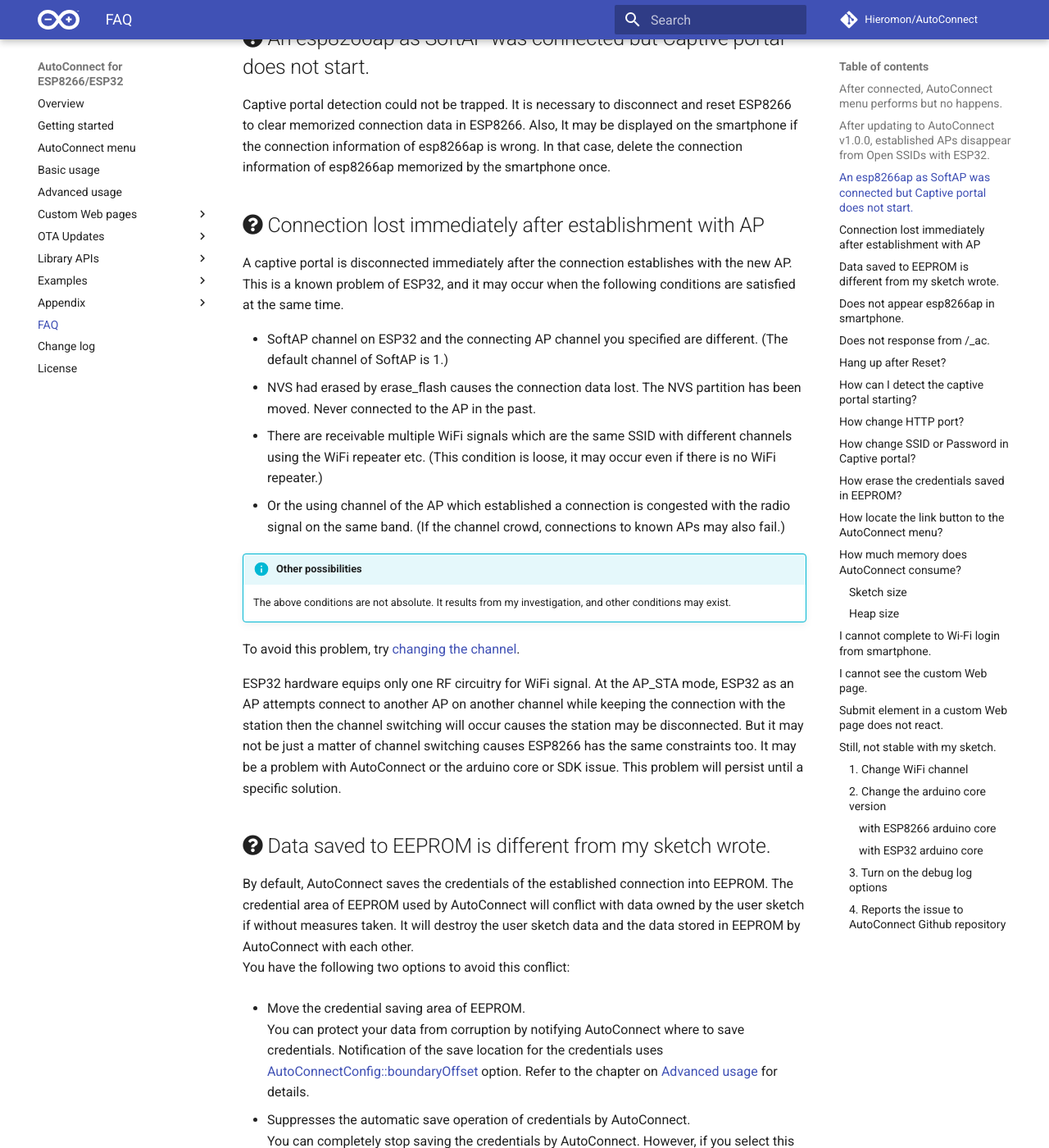
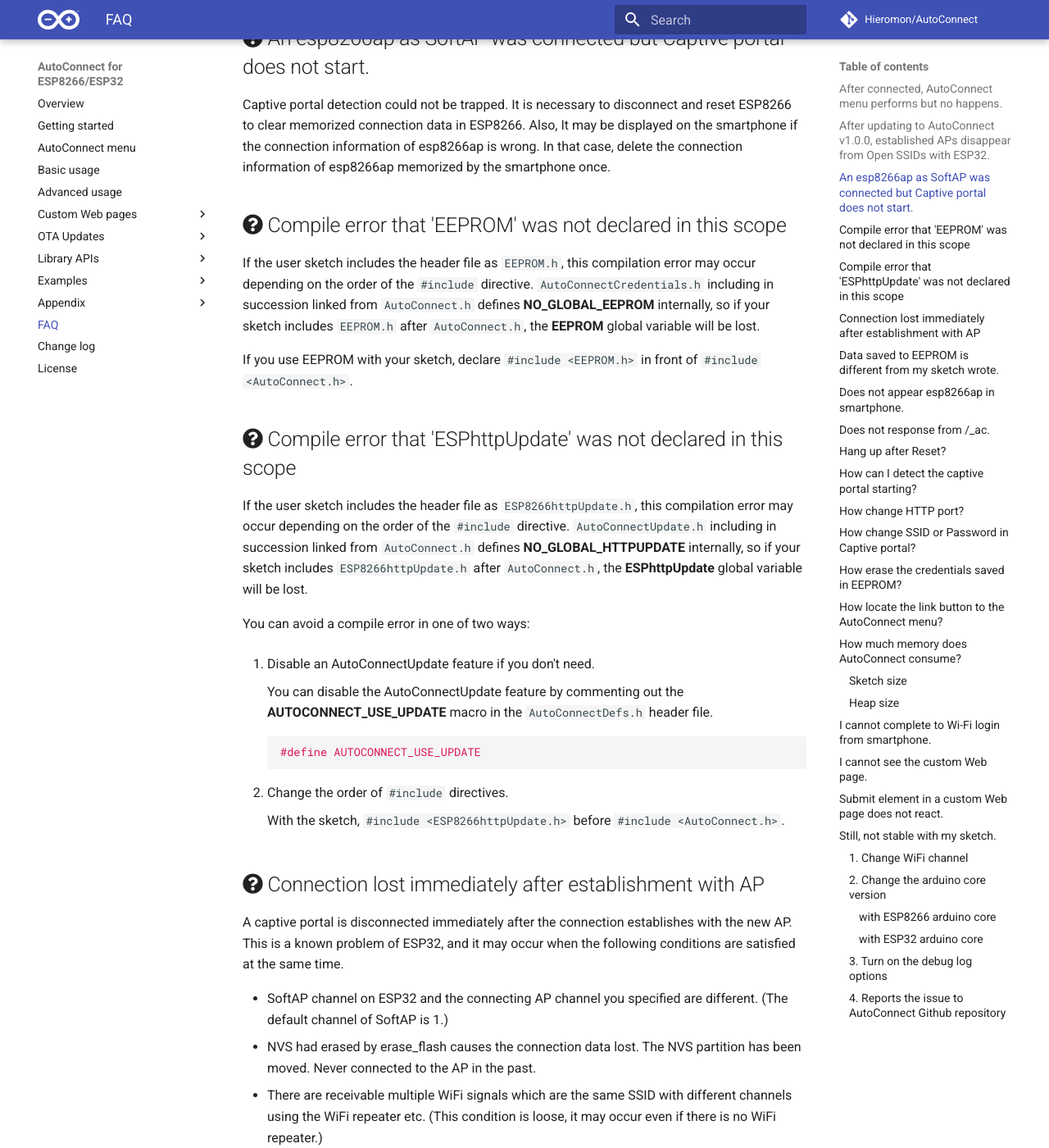
Before and after one commit to Hieromon/AutoConnect, an MkDocs documentation site: the page built from mkdocs/faq.md, in a window 1280 px wide and 1400 px high, scrolled down 943 px. Shown: the whole window at 82% size. Built offline with MkDocs 1.6.1 and Material for MkDocs 9.7.7, drawn with Linux system fonts in a browser that asks for light colours; nearby versions of some CDN libraries; comment, search, counter and statistics services are not loaded.

Commit message:
Added the order of #include directives.

````diff
--- a/mkdocs/faq.md
+++ b/mkdocs/faq.md
@@ -17,6 +17,29 @@
 ## <i class="fa fa-question-circle"></i> An esp8266ap as SoftAP was connected but Captive portal does not start.
 
 Captive portal detection could not be trapped. It is necessary to disconnect and reset ESP8266 to clear memorized connection data in ESP8266. Also, It may be displayed on the smartphone if the connection information of esp8266ap is wrong. In that case, delete the connection information of esp8266ap memorized by the smartphone once.
+
+## <i class="fa fa-question-circle"></i> Compile error that 'EEPROM' was not declared in this scope
+
+If the user sketch includes the header file as `EEPROM.h`, this compilation error may occur depending on the order of the `#include` directive. `AutoConnectCredentials.h` including in succession linked from `AutoConnect.h` defines **NO_GLOBAL_EEPROM** internally, so if your sketch includes `EEPROM.h` after `AutoConnect.h`, the **EEPROM** global variable will be lost.
+
+If you use EEPROM with your sketch, declare `#include <EEPROM.h>` in front of `#include <AutoConnect.h>`.
+
+## <i class="fa fa-question-circle"></i> Compile error that 'ESPhttpUpdate' was not declared in this scope
+
+If the user sketch includes the header file as `ESP8266httpUpdate.h`, this compilation error may occur depending on the order of the `#include` directive. `AutoConnectUpdate.h` including in succession linked from `AutoConnect.h` defines **NO_GLOBAL_HTTPUPDATE** internally, so if your sketch includes `ESP8266httpUpdate.h` after `AutoConnect.h`, the **ESPhttpUpdate** global variable will be lost.
+
+You can avoid a compile error in one of two ways:
+
+1. Disable an AutoConnectUpdate feature if you don't need.
+
+    You can disable the AutoConnectUpdate feature by commenting out the **AUTOCONNECT_USE_UPDATE** macro in the `AutoConnectDefs.h` header file.
+    ```cpp
+    #define AUTOCONNECT_USE_UPDATE
+    ```
+
+2. Change the order of `#include` directives.
+
+    With the sketch, `#include <ESP8266httpUpdate.h>` before `#include <AutoConnect.h>`.
 
 ## <i class="fa fa-question-circle"></i> Connection lost immediately after establishment with AP
 
````
